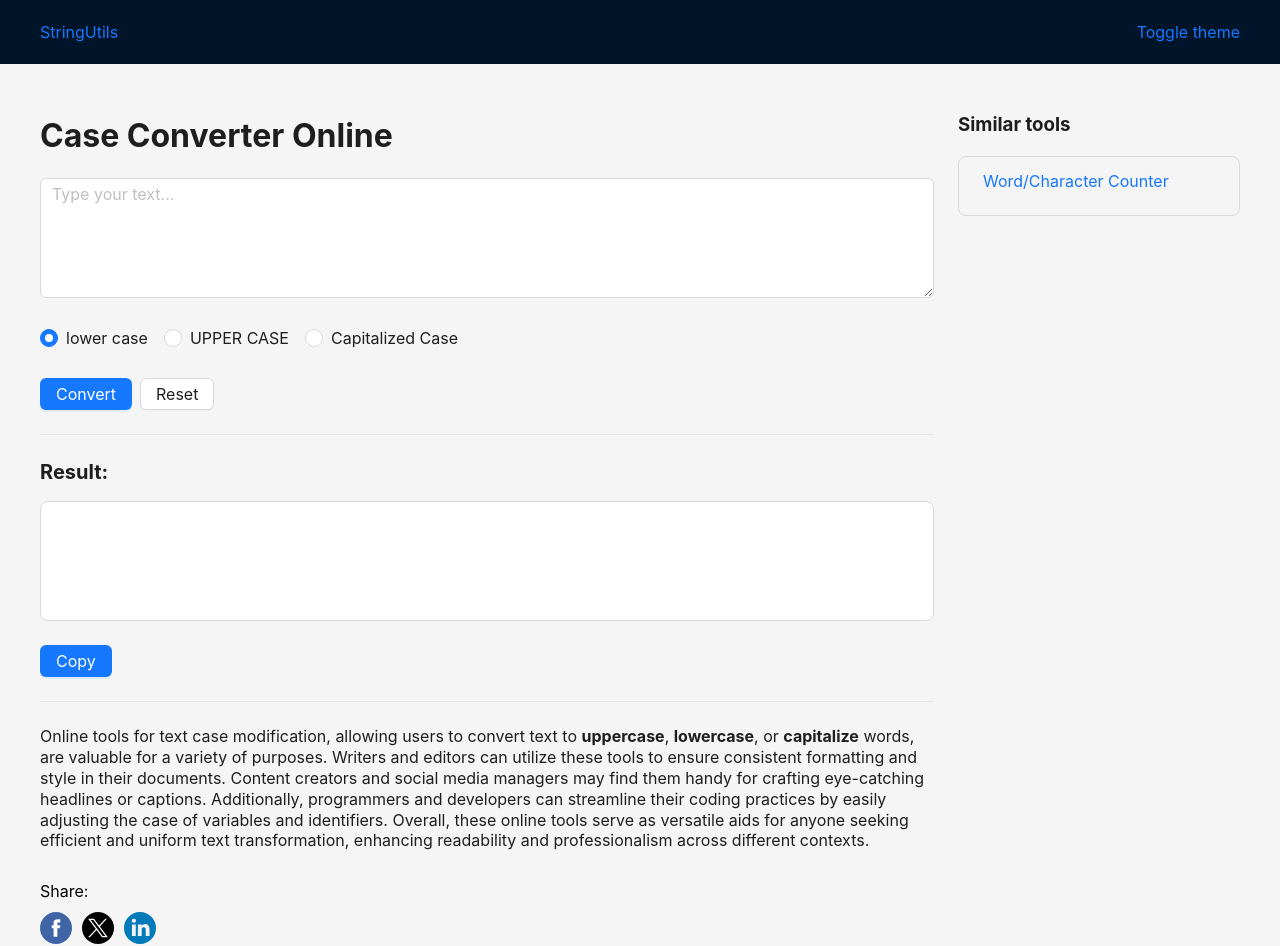
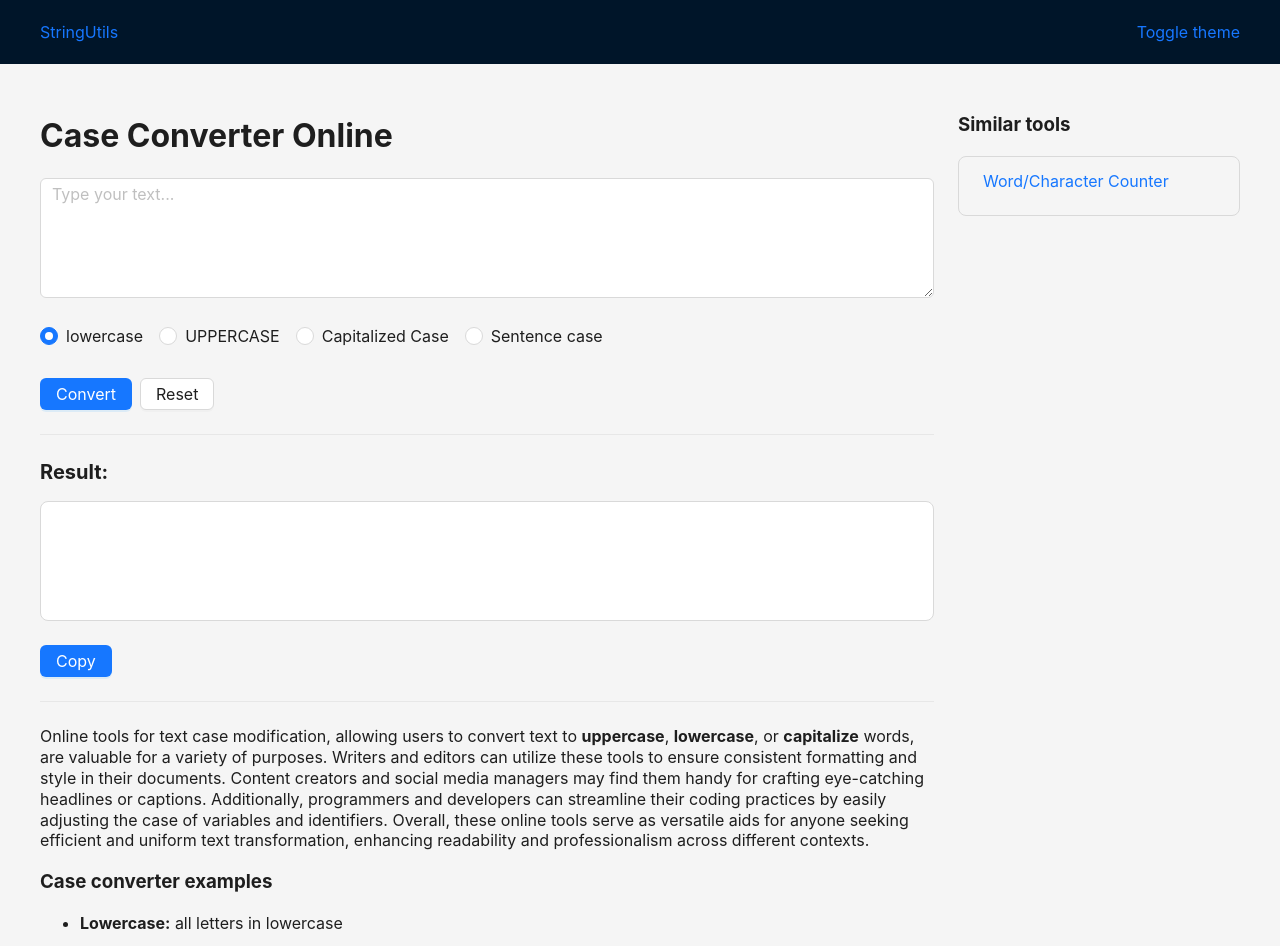
Before and after one commit to igorrybalko/StringUtils, a React (Vite) app: page /case-converter in a window 1280 px wide. Shown: the top 946 px of the page. Built offline with nearby package versions, Linux system fonts and the light colour scheme.

Commit message:
added sentense case

```diff
--- a/src/scss/modules/common.scss
+++ b/src/scss/modules/common.scss
@@ -53,6 +53,7 @@ html {
  justify-content: space-between;
 }
 
+li,
 .mb-10 {
  margin-bottom: 10px;
 }
@@ -148,6 +149,6 @@ img {
   height: auto;
 }
 
-li {
-  margin-bottom: 10px;
+.ant-radio-wrapper{
+  margin-bottom: 5px;
 }
--- a/src/views/CaseConverterPage.tsx
+++ b/src/views/CaseConverterPage.tsx
@@ -18,6 +18,16 @@ import { useLoadPage } from '../hooks';
 
 const { TextArea } = Input;
 
+function convertToSentence(str: string) {
+ return str
+  .toLowerCase()
+  .replace(/(^\s*\w|[\.\!\?]\s*\w)/g, (s) => s.toUpperCase());
+}
+
+function convertToTitleCase(str: string) {
+ return str.toLowerCase().replace(/\b\w/g, (s) => s.toUpperCase());
+}
+
 export default function CaseConverterPage() {
  const [result, setResult] = useState('');
  const [api, contextHolder] = notification.useNotification();
@@ -31,7 +41,7 @@ export default function CaseConverterPage() {
   },
  ];
 
- type ConvertOption = 'lc' | 'uc' | 'cc';
+ type ConvertOption = 'lc' | 'uc' | 'cc' | 'sc';
 
  const onFinish = (val: { text: string; option: ConvertOption }) => {
   const actions = {
@@ -39,6 +49,7 @@ export default function CaseConverterPage() {
 
    uc: () => val.text.toUpperCase(),
    cc: () => convertToTitleCase(val.text),
+   sc: () => convertToSentence(val.text),
   };
 
   try {
@@ -62,10 +73,6 @@ export default function CaseConverterPage() {
   }
  }
 
- function convertToTitleCase(str: string) {
-  return str.toLowerCase().replace(/\b\w/g, (s) => s.toUpperCase());
- }
-
  const onReset = () => {
   setResult('');
  };
@@ -76,7 +83,7 @@ export default function CaseConverterPage() {
     <title>Case Converter Online Tools (Lowercase and Uppercase)</title>
     <meta
      name='description'
-     content='Online tool for convert string to uppercase, lowercase and capitalize words. Сaps lock online'
+     content='Online tool for convert string to uppercase, lowercase, capitalize words, sentence case. Сaps lock online'
     />
     <link
      rel='canonical'
@@ -106,9 +113,10 @@ export default function CaseConverterPage() {
 
       <Form.Item name='option'>
        <Radio.Group>
-        <Radio value={'lc'}>lower case</Radio>
-        <Radio value={'uc'}>UPPER CASE</Radio>
+        <Radio value={'lc'}>lowercase</Radio>
+        <Radio value={'uc'}>UPPERCASE</Radio>
         <Radio value={'cc'}>Capitalized Case</Radio>
+        <Radio value={'sc'}>Sentence case</Radio>
        </Radio.Group>
       </Form.Item>
 
@@ -131,17 +139,26 @@ export default function CaseConverterPage() {
      </Button>
      <Divider />
      <div>
-      Online tools for text case modification, allowing users to convert text to{' '}
-      <strong>uppercase</strong>, <strong>lowercase</strong>, or{' '}
-      <strong>capitalize</strong> words, are valuable for a variety of purposes.
-      Writers and editors can utilize these tools to ensure consistent
-      formatting and style in their documents. Content creators and social media
-      managers may find them handy for crafting eye-catching headlines or
-      captions. Additionally, programmers and developers can streamline their
-      coding practices by easily adjusting the case of variables and
-      identifiers. Overall, these online tools serve as versatile aids for
-      anyone seeking efficient and uniform text transformation, enhancing
-      readability and professionalism across different contexts.
+      <p>
+       Online tools for text case modification, allowing users to convert text
+       to <strong>uppercase</strong>, <strong>lowercase</strong>, or{' '}
+       <strong>capitalize</strong> words, are valuable for a variety of
+       purposes. Writers and editors can utilize these tools to ensure
+       consistent formatting and style in their documents. Content creators and
+       social media managers may find them handy for crafting eye-catching
+       headlines or captions. Additionally, programmers and developers can
+       streamline their coding practices by easily adjusting the case of
+       variables and identifiers. Overall, these online tools serve as versatile
+       aids for anyone seeking efficient and uniform text transformation,
+       enhancing readability and professionalism across different contexts.
+      </p>
+      <h3>Case converter examples</h3>
+      <ul>
+        <li><strong>Lowercase:</strong> all letters in lowercase</li>
+        <li><strong>Uppercase:</strong> ALL LETTERS IN LOWERCASE</li>
+        <li><strong>Capitalized case:</strong> Every First Letter In A Word Is Set To Uppercase</li>
+        <li><strong>Sentence case:</strong> Every first letter in a sentence is set to uppercase</li>
+      </ul>
      </div>
     </Col>
     <Col xs={24} sm={24} md={6}>
```
